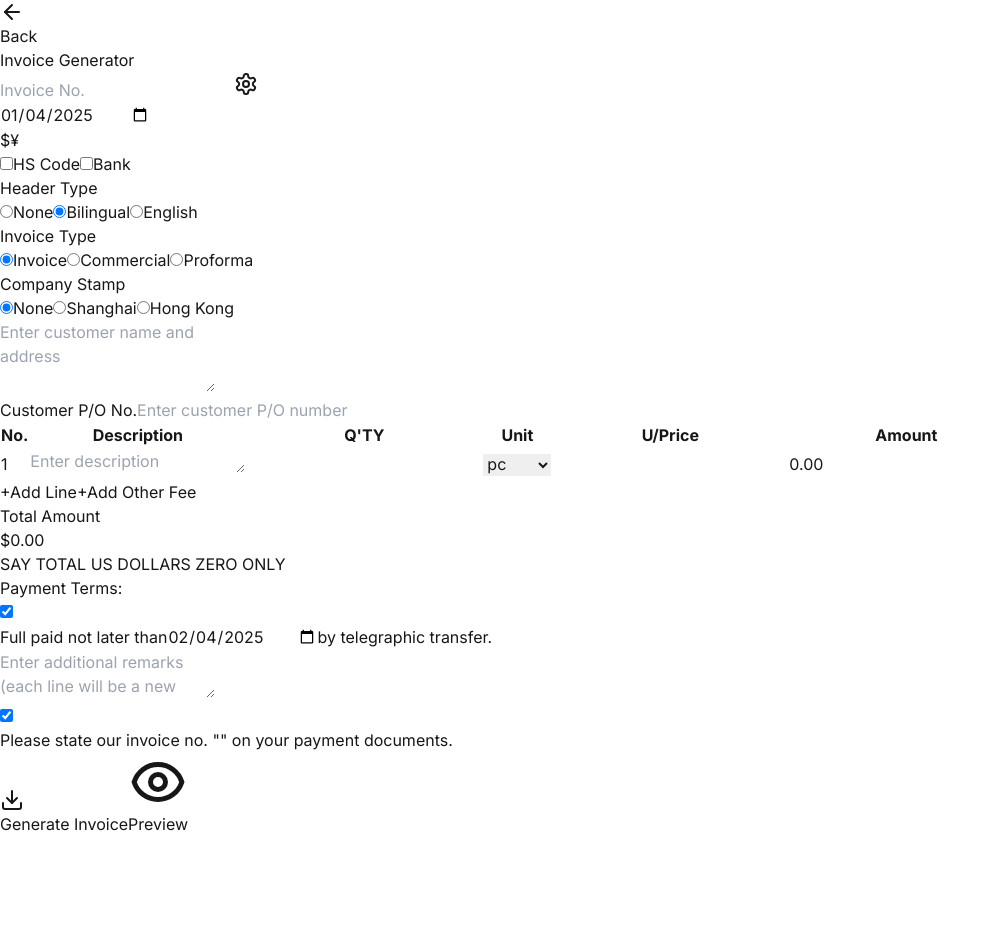
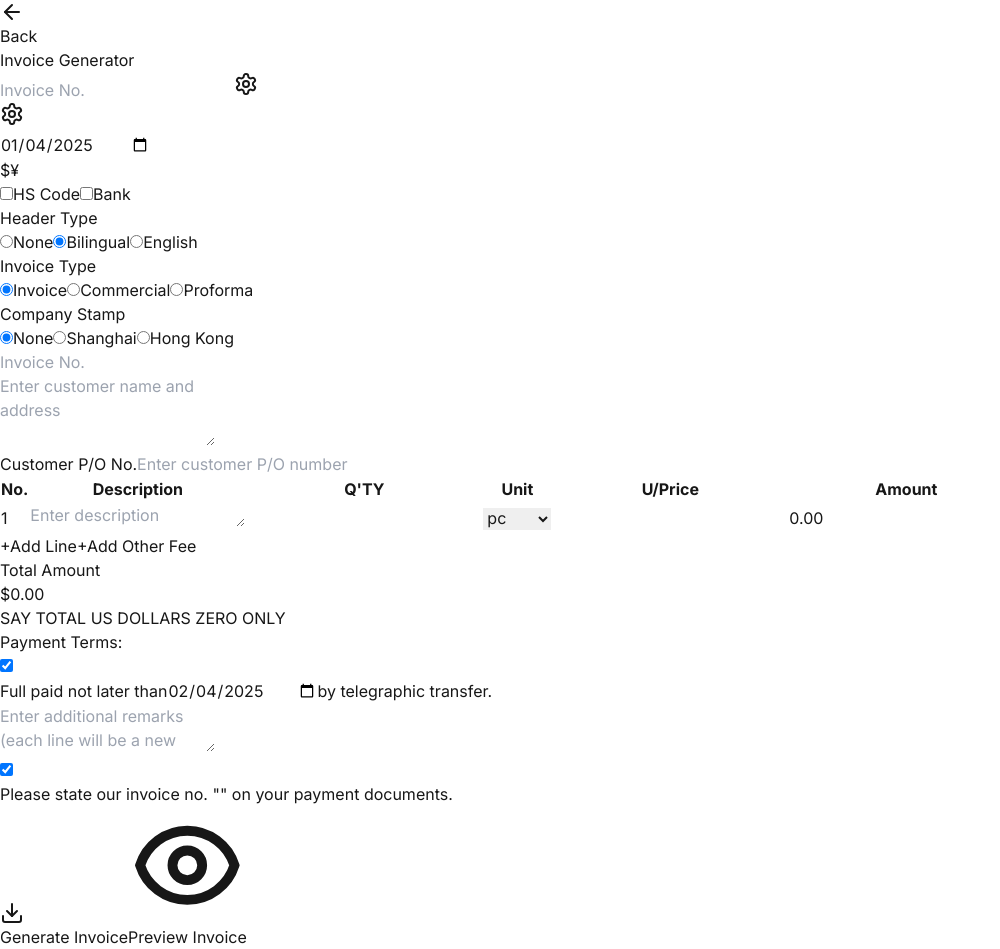
Before and after one commit to itouchgod/appluonet, a Next.js app: page /invoice in a window 1280 px wide. Shown: the whole page, without its empty margins (0-1000 px from the left). Before the commit the page ends 836 px from the top, so only its background shows below. Built offline with nearby package versions, Linux system fonts and the light colour scheme.

Commit message:
6.5.0.1pj-3

```diff
--- a/src/app/invoice/page.tsx
+++ b/src/app/invoice/page.tsx
@@ -314,14 +314,28 @@ Beneficiary: Luo & Company Co., Limited`,
               <h1 className="text-xl font-semibold text-gray-900 dark:text-white">
                 Invoice Generator
               </h1>
-              <div className="flex items-center gap-2">
+              <div className="hidden sm:flex items-center gap-3">
                 <input
                   type="text"
                   value={invoiceData.invoiceNo}
                   onChange={e => setInvoiceData(prev => ({ ...prev, invoiceNo: e.target.value }))}
                   placeholder="Invoice No."
-                  className={inputClassName}
+                  className={`${inputClassName} w-[200px] [&::placeholder]:text-[#007AFF]/60 dark:[&::placeholder]:text-[#0A84FF]/60 ${
+                    !invoiceData.invoiceNo
+                      ? 'border-[#007AFF]/50 dark:border-[#0A84FF]/50'
+                      : ''
+                  }`}
                 />
+                <button
+                  type="button"
+                  onClick={() => setShowSettings(!showSettings)}
+                  className="p-2 rounded-lg hover:bg-gray-100 dark:hover:bg-gray-700"
+                >
+                  <Settings className="w-5 h-5" />
+                </button>
+              </div>
+              {/* 小屏时只显示设置按钮 */}
+              <div className="sm:hidden">
                 <button
                   type="button"
                   onClick={() => setShowSettings(!showSettings)}
@@ -503,7 +517,19 @@ Beneficiary: Luo & Company Co., Limited`,
                 </div>
               </div>
             </div>
-
+            <div className="relative mb-8">
+              <input
+                type="text"
+                value={invoiceData.invoiceNo}
+                onChange={e => setInvoiceData(prev => ({ ...prev, invoiceNo: e.target.value }))}
+                placeholder="Invoice No."
+                className={`${inputClassName} block sm:hidden w-full mb-6 [&::placeholder]:text-[#007AFF]/60 dark:[&::placeholder]:text-[#0A84FF]/60 ${
+                  !invoiceData.invoiceNo
+                    ? 'border-[#007AFF]/50 dark:border-[#0A84FF]/50'
+                    : ''
+                }`}
+              />
+            </div>
             {/* 客户信息区域 */}
             <div className="grid grid-cols-1 md:grid-cols-2 gap-6 mb-6">
               <div>
@@ -897,13 +923,14 @@ Beneficiary: Luo & Company Co., Limited`,
             </div>
 
             {/* 生成按钮 */}
-            <div className="flex justify-start gap-4">
+            <div className="flex flex-col sm:flex-row gap-3 sm:gap-4 w-full sm:w-auto">
               <button
                 type="submit"
-                className="px-6 py-2.5 rounded-xl bg-blue-500 text-white
-                         flex items-center justify-center gap-2
-                         hover:bg-blue-600 active:bg-blue-700
-                         transition-colors duration-200"
+                className="w-full sm:w-auto px-6 py-2.5 rounded-xl
+                           bg-blue-500 text-white font-medium
+                           flex items-center justify-center gap-2
+                           hover:bg-blue-600 active:bg-blue-700
+                           transition-all duration-200 shadow-sm hover:shadow-md"
               >
                 <Download className="w-4 h-4" />
                 Generate Invoice
@@ -928,17 +955,21 @@ Beneficiary: Luo & Company Co., Limited`,
                     console.error('Error previewing PDF:', error);
                   }
                 }}
-                className="px-6 py-2.5 rounded-xl bg-gray-100 dark:bg-gray-800
-                         text-gray-600 dark:text-gray-300
-                         flex items-center justify-center gap-2
-                         hover:bg-gray-200 dark:hover:bg-gray-700
-                         transition-colors duration-200"
+                className="w-full sm:w-auto px-6 py-2.5 rounded-xl font-medium
+                           bg-white dark:bg-gray-800
+                           text-gray-700 dark:text-gray-200
+                           border border-gray-200 dark:border-gray-700
+                           flex items-center justify-center gap-2
+                           hover:bg-gray-50 dark:hover:bg-gray-700
+                           hover:border-gray-300 dark:hover:border-gray-600
+                           active:bg-gray-100 dark:active:bg-gray-600
+                           transition-all duration-200 shadow-sm hover:shadow-md"
               >
                 <svg className="w-4 h-4" viewBox="0 0 24 24" fill="none" stroke="currentColor" strokeWidth="2">
                   <path d="M15 12a3 3 0 11-6 0 3 3 0 016 0z" />
                   <path d="M2.458 12C3.732 7.943 7.523 5 12 5c4.478 0 8.268 2.943 9.542 7-1.274 4.057-5.064 7-9.542 7-4.477 0-8.268-2.943-9.542-7z" />
                 </svg>
-                Preview
+                Preview Invoice
               </button>
             </div>
           </form>
```
